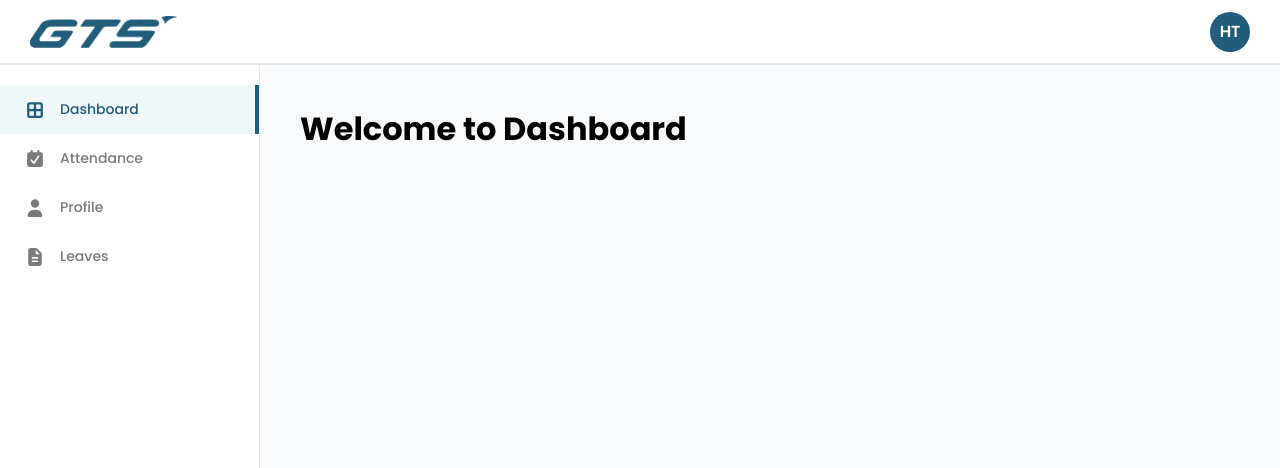
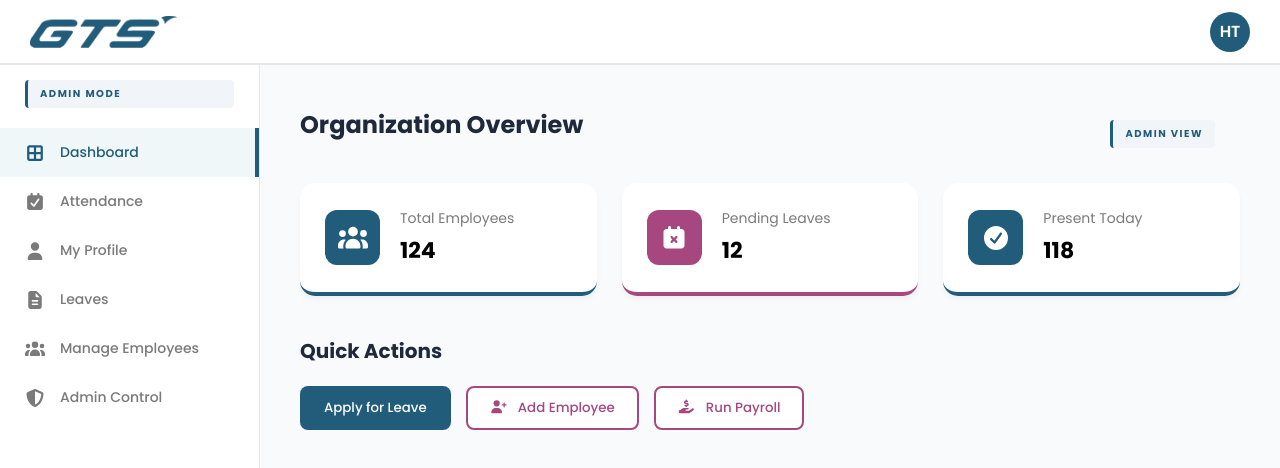
Before and after one commit to me-harshit/mern-hrms, a React (Create React App) app in the folder client/: page /dashboard in a window 1280 px wide. Shown: the top 468 px of the page. Built offline with nearby package versions, Linux system fonts and the light colour scheme; sample sign-in values are in the browser's storage.

Commit message:
Initial Frontend is done

```diff
--- a/client/public/index.html
+++ b/client/public/index.html
@@ -25,7 +25,7 @@
       work correctly both with client-side routing and a non-root public URL.
       Learn how to configure a non-root public URL by running `npm run build`.
     -->
-  <title>React App</title>
+  <title>HRMS GTS</title>
 </head>
 
 <body>
--- a/client/src/App.js
+++ b/client/src/App.js
@@ -1,28 +1,40 @@
 import './styles/App.css';
 import './styles/Navigation.css';
 import React from 'react';
-import { BrowserRouter as Router, Routes, Route } from 'react-router-dom';
+import { BrowserRouter as Router, Routes, Route, Navigate, Outlet } from 'react-router-dom'; // Added Outlet here
+
+// Pages
 import Home from './pages/Home';
-import Sidebar from './components/Sidebar';
-import Topbar from './components/Topbar';
 import Login from './pages/Login';
 import Register from './pages/Register';
+import Dashboard from './pages/Dashboard';
 import Profile from './pages/Profile';
 import Attendance from './pages/Attendance';
 
-const DashboardLayout = ({ children }) => (
+// Components
+import Sidebar from './components/Sidebar';
+import Topbar from './components/Topbar';
+import ProtectedRoute from './components/ProtectedRoute';
+
+// Layout Component
+// The <Outlet /> is a placeholder that renders whatever child route is currently active
+const DashboardLayout = () => (
     <div className="app-container">
         <Sidebar />
         <div className="content-wrapper">
             <Topbar />
             <div className="main-content">
-                {children}
+                <Outlet />
             </div>
         </div>
     </div>
 );
 
 function App() {
+  // Mocking auth and role for now
+  const isAuthenticated = !!localStorage.getItem('token');
+  const userRole = 'ADMIN';
+
   return (
     <Router>
       <Routes>
@@ -31,24 +43,22 @@ function App() {
         <Route path="/login" element={<Login />} />
         <Route path="/register" element={<Register />} />
 
-        {/* Protected UI Routes */}
-        <Route path="/dashboard" element={
-          <DashboardLayout>
-            <h1>Welcome to Dashboard</h1>
-          </DashboardLayout>
-        } />
-        <Route path="/profile" element={
-          <DashboardLayout>
-            <Profile />
-          </DashboardLayout>
-        } />
-        <Route path="/attendance" element={
-          <DashboardLayout>
-            <Attendance />
-          </DashboardLayout>
-        } />
+        {/* Protected Dashboard Section (Requires Login) */}
+        <Route element={<ProtectedRoute isAllowed={isAuthenticated} />}>
+          <Route element={<DashboardLayout />}>
+            <Route path="/dashboard" element={<Dashboard />} />
+            <Route path="/profile" element={<Profile />} />
+            <Route path="/attendance" element={<Attendance />} />
 
-        <Route path="/" element={<Login />} />
+            {/* Role-Based Routes can be added here */}
+            {userRole === 'ADMIN' && (
+                <Route path="/employees" element={<h1>Employee Management</h1>} />
+            )}
+          </Route>
+        </Route>
+
+        {/* Fallback - Redirect any unknown route to login */}
+        <Route path="*" element={<Navigate to="/login" replace />} />
       </Routes>
     </Router>
   );
--- /dev/null
+++ b/client/src/components/ProtectedRoute.js
@@ -0,0 +1,14 @@
+import React from 'react';
+import { Navigate, Outlet } from 'react-router-dom';
+
+const ProtectedRoute = ({ isAllowed, redirectPath = '/login', children }) => {
+    // If the condition (role or login) isn't met, redirect to login or home
+    if (!isAllowed) {
+        return <Navigate to={redirectPath} replace />;
+    }
+
+    // Otherwise, render the page (children) or the nested route (Outlet)
+    return children ? children : <Outlet />;
+};
+
+export default ProtectedRoute;
--- a/client/src/components/Sidebar.js
+++ b/client/src/components/Sidebar.js
@@ -5,34 +5,54 @@ import {
     faThLarge,
     faCalendarCheck,
     faUser,
-    faFileAlt
+    faFileAlt,
+    faUsers,        // Added this
+    faShieldAlt    // Added this
 } from '@fortawesome/free-solid-svg-icons';
 
 const Sidebar = () => {
     const location = useLocation();
 
+    // Mock user role - change this to 'EMPLOYEE', 'HR' or 'ADMIN' to test
+    const userRole = 'ADMIN';
+
     return (
         <div className="sidebar">
+            {/* Role Badge - Visual indicator of current role */}
+            <div className="role-badge">
+                {userRole} MODE
+            </div>
+
             <nav className="sidebar-menu">
                 <Link to="/dashboard" className={`nav-link ${location.pathname === '/dashboard' ? 'active' : ''}`}>
-                    <FontAwesomeIcon icon={faThLarge} className="nav-icon" />
-                    <span>Dashboard</span>
+                    <FontAwesomeIcon icon={faThLarge} className="nav-icon" /> <span>Dashboard</span>
                 </Link>
 
                 <Link to="/attendance" className={`nav-link ${location.pathname === '/attendance' ? 'active' : ''}`}>
-                    <FontAwesomeIcon icon={faCalendarCheck} className="nav-icon" />
-                    <span>Attendance</span>
+                    <FontAwesomeIcon icon={faCalendarCheck} className="nav-icon" /> <span>Attendance</span>
                 </Link>
 
                 <Link to="/profile" className={`nav-link ${location.pathname === '/profile' ? 'active' : ''}`}>
-                    <FontAwesomeIcon icon={faUser} className="nav-icon" />
-                    <span>Profile</span>
+                    <FontAwesomeIcon icon={faUser} className="nav-icon" /> <span>My Profile</span>
                 </Link>
 
                 <Link to="/leaves" className={`nav-link ${location.pathname === '/leaves' ? 'active' : ''}`}>
-                    <FontAwesomeIcon icon={faFileAlt} className="nav-icon" />
-                    <span>Leaves</span>
+                    <FontAwesomeIcon icon={faFileAlt} className="nav-icon" /> <span>Leaves</span>
                 </Link>
+
+                {/* HR & ADMIN ONLY: Employee Directory */}
+                {(userRole === 'HR' || userRole === 'ADMIN') && (
+                    <Link to="/employees" className={`nav-link ${location.pathname === '/employees' ? 'active' : ''}`}>
+                        <FontAwesomeIcon icon={faUsers} className="nav-icon" /> <span>Manage Employees</span>
+                    </Link>
+                )}
+
+                {/* ADMIN ONLY: System Settings */}
+                {userRole === 'ADMIN' && (
+                    <Link to="/admin-settings" className={`nav-link ${location.pathname === '/admin-settings' ? 'active' : ''}`}>
+                        <FontAwesomeIcon icon={faShieldAlt} className="nav-icon" /> <span>Admin Control</span>
+                    </Link>
+                )}
             </nav>
         </div>
     );
--- a/client/src/pages/Dashboard.js
+++ b/client/src/pages/Dashboard.js
@@ -1,10 +1,80 @@
 import React from 'react';
+import { FontAwesomeIcon } from '@fortawesome/react-fontawesome';
+import {
+    faCheckCircle, faClock, faCalendarTimes,
+    faUsers, faUserPlus, faHandHoldingUsd
+} from '@fortawesome/free-solid-svg-icons';
 
 const Dashboard = () => {
+    // Mock user role: Try changing this to 'HR' or 'ADMIN' to see the changes
+    const userRole = 'ADMIN';
+
     return (
         <div>
-            <h1>HRMS Dashboard</h1>
-            <p>Welcome to the protected area.</p>
+            <div style={{ display: 'flex', justifyContent: 'space-between', alignItems: 'center' }}>
+                <h1 className="page-title">{userRole === 'EMPLOYEE' ? 'My Overview' : 'Organization Overview'}</h1>
+                <span className="role-badge">{userRole} View</span>
+            </div>
+
+            <div className="stats-grid">
+                {/* --- EMPLOYEE VIEW --- */}
+                {userRole === 'EMPLOYEE' && (
+                    <>
+                        <div className="stat-card border-teal">
+                            <div className="stat-icon teal-bg"><FontAwesomeIcon icon={faCheckCircle} /></div>
+                            <div className="stat-info"><p>My Attendance</p><h3>18 / 22 Days</h3></div>
+                        </div>
+                        <div className="stat-card border-plum">
+                            <div className="stat-icon plum-bg"><FontAwesomeIcon icon={faCalendarTimes} /></div>
+                            <div className="stat-info"><p>Leave Balance</p><h3>05 Days</h3></div>
+                        </div>
+                        <div className="stat-card border-teal">
+                            <div className="stat-icon teal-bg"><FontAwesomeIcon icon={faClock} /></div>
+                            <div className="stat-info"><p>Avg. Hours</p><h3>8.5 hrs</h3></div>
+                        </div>
+                    </>
+                )}
+
+                {/* --- HR & ADMIN VIEW --- */}
+                {(userRole === 'HR' || userRole === 'ADMIN') && (
+                    <>
+                        <div className="stat-card border-teal">
+                            <div className="stat-icon teal-bg"><FontAwesomeIcon icon={faUsers} /></div>
+                            <div className="stat-info"><p>Total Employees</p><h3>124</h3></div>
+                        </div>
+                        <div className="stat-card border-plum">
+                            <div className="stat-icon plum-bg"><FontAwesomeIcon icon={faCalendarTimes} /></div>
+                            <div className="stat-info"><p>Pending Leaves</p><h3>12</h3></div>
+                        </div>
+                        <div className="stat-card border-teal">
+                            <div className="stat-icon teal-bg"><FontAwesomeIcon icon={faCheckCircle} /></div>
+                            <div className="stat-info"><p>Present Today</p><h3>118</h3></div>
+                        </div>
+                    </>
+                )}
+            </div>
+
+            {/* --- QUICK ACTIONS SECTION --- */}
+            <div style={{ marginTop: '40px' }}>
+                <h2 className="page-title" style={{ fontSize: '20px' }}>Quick Actions</h2>
+                <div style={{ display: 'flex', gap: '15px' }}>
+
+                    <button className="action-btn-primary">
+                        Apply for Leave
+                    </button>
+
+                    {(userRole === 'HR' || userRole === 'ADMIN') && (
+                        <>
+                            <button className="action-btn-secondary">
+                                <FontAwesomeIcon icon={faUserPlus} style={{ marginRight: '8px' }} /> Add Employee
+                            </button>
+                            <button className="action-btn-secondary">
+                                <FontAwesomeIcon icon={faHandHoldingUsd} style={{ marginRight: '8px' }} /> Run Payroll
+                            </button>
+                        </>
+                    )}
+                </div>
+            </div>
         </div>
     );
 };
--- a/client/src/styles/App.css
+++ b/client/src/styles/App.css
@@ -8,7 +8,6 @@
   --bg-page: #f9fafb;
 }
 
-/* Apply Poppins to everything */
 * {
   margin: 0;
   padding: 0;
@@ -24,7 +23,6 @@ body {
   -moz-osx-font-smoothing: grayscale;
 }
 
-
 body,
 html {
   margin: 0;
@@ -39,17 +37,15 @@ html {
 }
 
 .content-wrapper {
-  margin-left: 260px;
+  margin-left: 260px; /* Space for the sidebar */
   margin-top: 65px;
-  min-height: 100vh;
+  width: calc(100% - 260px); /* Take up the remaining width */
+  display: flex;
+  flex-direction: column;
 }
 
 .main-content {
-  /* margin-left: 260px;
-  margin-top: 65px; */
   padding: 40px;
-  /* background-color: #f8fafc;
-  min-height: calc(100vh - 60px); */
 }
 
 /* Reusable Page Components */
@@ -66,3 +62,91 @@ html {
   color: #1e293b;
   margin-bottom: 20px;
 }
+
+.stats-grid {
+  display: flex;            /* Switch from grid to flex */
+  flex-direction: row;      /* Force horizontal alignment */
+  justify-content: space-between;
+  gap: 25px;
+  margin-top: 20px;
+  width: 100%;              /* Ensure it takes full width */
+}
+
+.stat-card {
+  flex: 1;                  /* This makes all cards the same width */
+  background: white;
+  padding: 25px;
+  border-radius: 15px;
+  display: flex;
+  align-items: center;
+  gap: 20px;
+  box-shadow: 0 4px 6px -1px rgba(0, 0, 0, 0.05);
+  transition: transform 0.2s;
+  min-width: 200px;         /* Prevents them from getting too squashed */
+}
+
+.stat-card:hover {
+  transform: translateY(-5px);
+}
+
+.stat-icon {
+  width: 55px;
+  height: 55px;
+  border-radius: 12px;
+  display: flex;
+  align-items: center;
+  justify-content: center;
+  font-size: 24px;
+  color: white;
+}
+
+.teal-bg {
+  background-color: #215D7B;
+}
+
+.plum-bg {
+  background-color: #A6477F;
+}
+
+.border-teal {
+  border-bottom: 4px solid #215D7B;
+}
+
+.border-plum {
+  border-bottom: 4px solid #A6477F;
+}
+
+.stat-info p {
+  color: #7A7A7A;
+  font-size: 14px;
+  margin: 0;
+}
+
+.stat-info h3 {
+  color: #000;
+  font-size: 22px;
+  font-weight: 700;
+  margin: 5px 0 0 0;
+}
+
+.action-btn-primary {
+    background-color: var(--primary);
+    color: white;
+    padding: 12px 24px;
+    border: none;
+    border-radius: 8px;
+    font-family: 'Poppins';
+    font-weight: 500;
+    cursor: pointer;
+}
+
+.action-btn-secondary {
+    background-color: white;
+    color: var(--secondary);
+    border: 2px solid var(--secondary);
+    padding: 10px 22px;
+    border-radius: 8px;
+    font-family: 'Poppins';
+    font-weight: 500;
+    cursor: pointer;
+}
--- a/client/src/styles/Navigation.css
+++ b/client/src/styles/Navigation.css
@@ -132,3 +132,16 @@ body {
   background: #f3f4f6;
   color: var(--secondary);
 }
+
+.role-badge {
+    margin: 15px 25px;
+    padding: 6px 12px;
+    background: #f1f5f9;
+    color: var(--primary); /* #215D7B */
+    font-size: 10px;
+    font-weight: 800;
+    border-radius: 4px;
+    text-transform: uppercase;
+    letter-spacing: 1.5px;
+    border-left: 3px solid var(--primary);
+}
```
